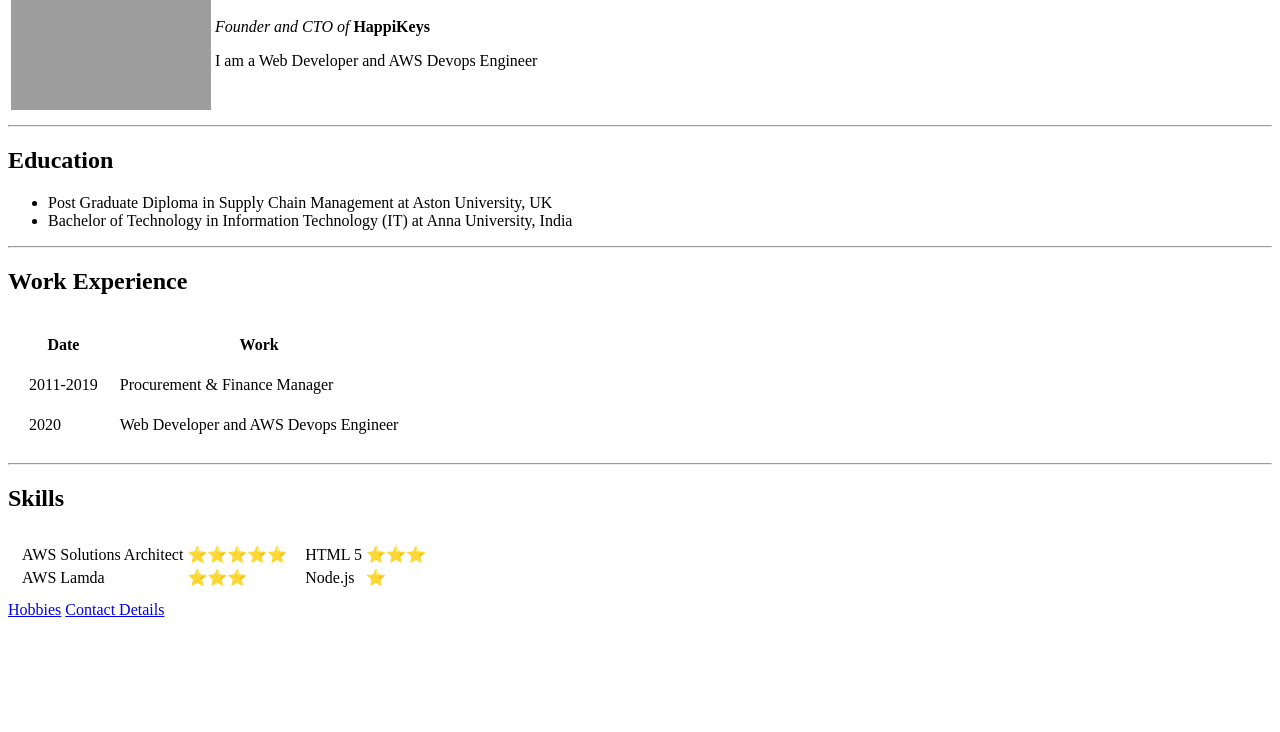
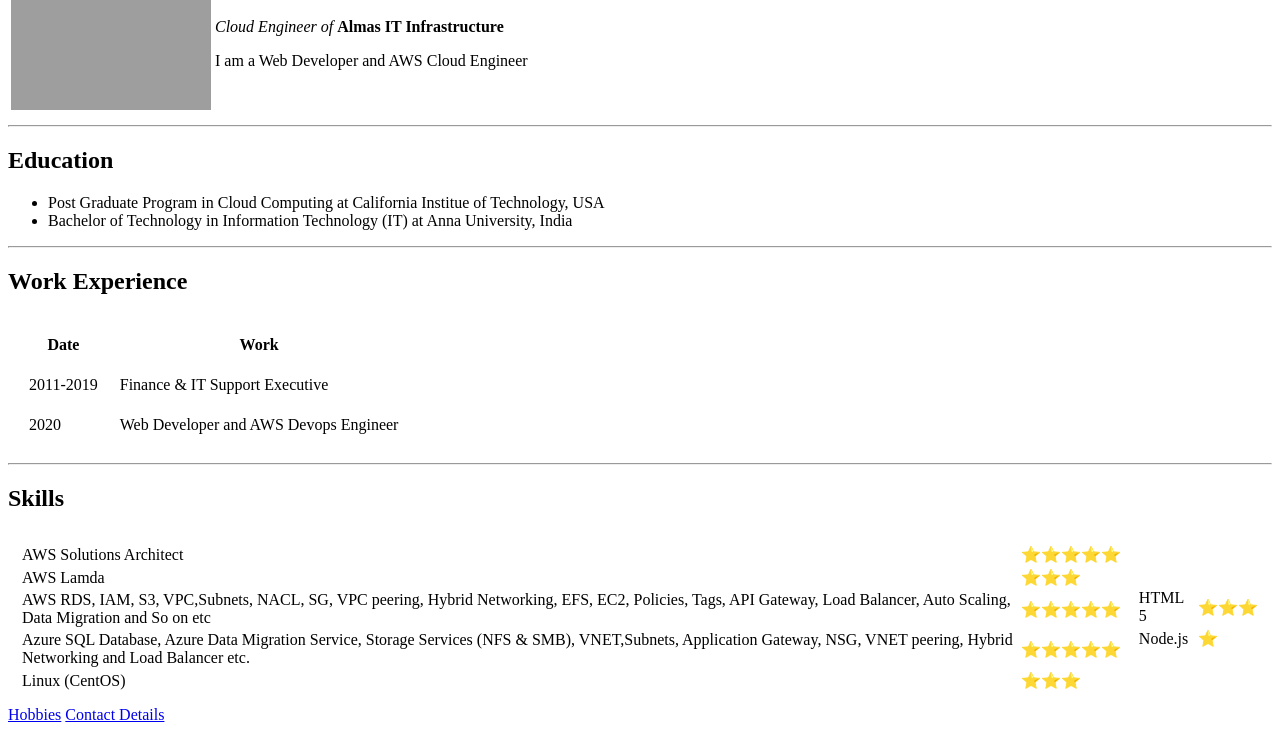
Before and after one commit to sheikdawood1/cv, a plain HTML site: page index.html in a window 1280 px wide. Shown: the part 101-833 px from the top of the page. Before the commit the page ends 800 px from the top, so only its background shows below. Drawn offline with Linux system fonts and the light colour scheme; grey boxes are pictures that could not be loaded.

Commit message:
Update index.html

```diff
--- a/index.html
+++ b/index.html
@@ -12,8 +12,8 @@
       <td><img src="images/circle-cropped.png" alt="Sheik's Profile Picture" width="200" height="200"></td>
       <td>
         <h1>Sheik Dawood</h1>
-        <p><i>Founder and CTO of </i><strong> HappiKeys</strong> </p>
-        <p> I am a Web Developer and AWS Devops Engineer</p>
+        <p><i>Cloud Engineer of </i><strong> Almas IT Infrastructure</strong> </p>
+        <p> I am a Web Developer and AWS Cloud Engineer</p>
       </td>
     </tr>
   </table>
@@ -21,7 +21,7 @@
   <h2>Education</h2>
   <ul>
     <li>
-      Post Graduate Diploma in Supply Chain Management at Aston University, UK
+      Post Graduate Program in Cloud Computing at California Institue of Technology, USA
     </li>
     <li>
       Bachelor of Technology in Information Technology (IT) at Anna University, India
@@ -39,7 +39,7 @@
         2011-2019
       </td>
       <td>
-        Procurement & Finance Manager
+        Finance & IT Support Executive
       </td>
     </tr>
     <tr>
@@ -62,6 +62,18 @@
             <td>AWS Lamda </td>
             <td>⭐⭐⭐</td>
           </tr>
+          <tr>
+            <td>AWS RDS, IAM, S3, VPC,Subnets, NACL, SG, VPC peering, Hybrid Networking, EFS, EC2, Policies, Tags, API Gateway, Load Balancer, Auto Scaling, Data Migration and So on etc</td>
+            <td>⭐⭐⭐⭐⭐</td>
+          </tr>
+            <tr>
+            <td>Azure SQL Database, Azure Data Migration Service, Storage Services (NFS & SMB), VNET,Subnets, Application Gateway, NSG, VNET peering, Hybrid Networking and Load Balancer etc. </td>
+            <td>⭐⭐⭐⭐⭐</td>
+          </tr>
+          <tr>
+          <td>Linux (CentOS) </td>
+            <td>⭐⭐⭐</td>
+            <tr>
         </table>
       </td>
       <td>
```
